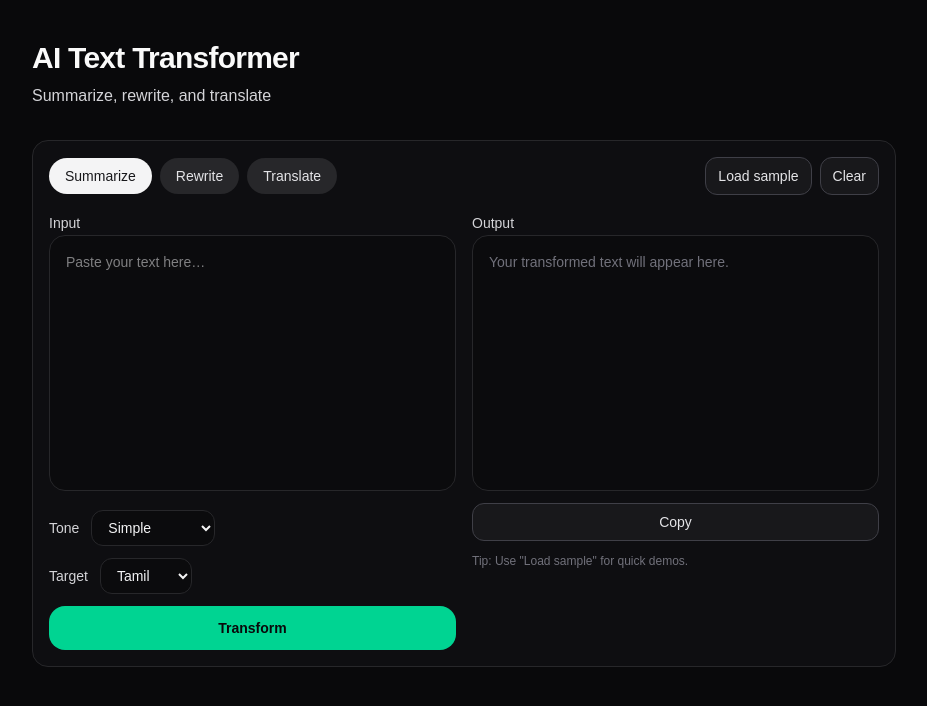
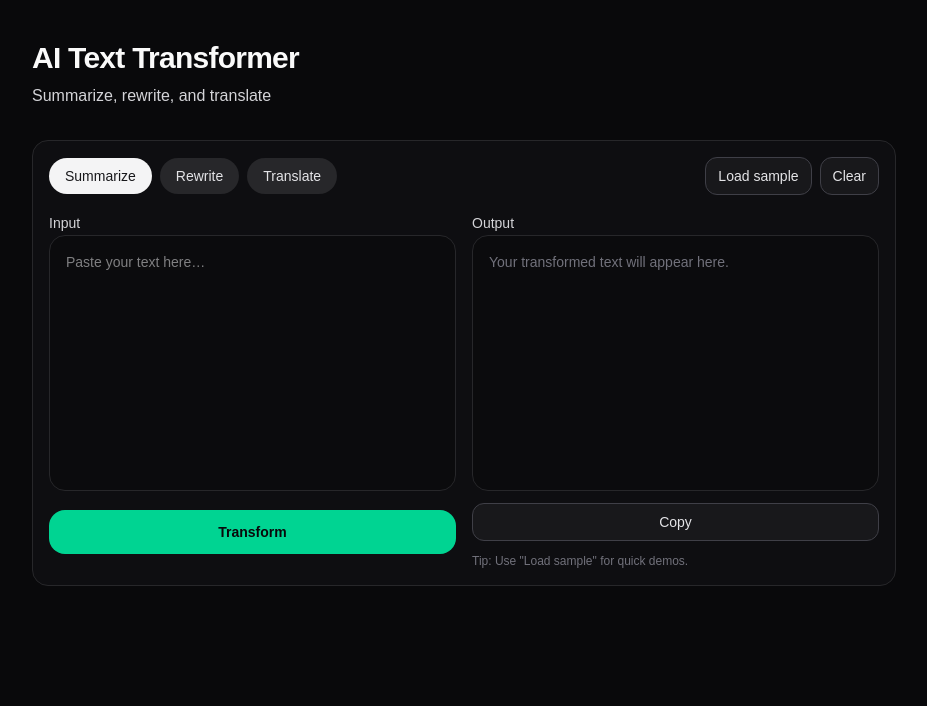
Before and after one commit to royhamlinjr/AI-Text-Transformer, a Next.js app: page / in a window 1280 px wide. Shown: the top 706 px of the page, without its empty margins (176-1103 px from the left). Built offline with nearby package versions, Linux system fonts and the light colour scheme.

Commit message:
Add conditional rendering for tone and target inputs based on selected mode

```diff
--- a/app/page.tsx
+++ b/app/page.tsx
@@ -78,6 +78,7 @@ export default function Home() {
               />
 
               {/* Tone dropdown */}
+              {mode === "rewrite" && (
               <div className="flex items-center gap-3">
                 <span className="text-sm text-zinc-300">Tone</span>
 
@@ -92,8 +93,10 @@ export default function Home() {
                   <option>Funny</option>
                 </select>
               </div>
+              )}
 
               {/* Target language */}
+              {mode === "translate" && (
               <div className="flex items-center gap-3">
                 <span className="text-sm text-zinc-300">Target</span>
 
@@ -106,6 +109,7 @@ export default function Home() {
                   <option>English</option>
                 </select>
               </div>
+              )}
 
               {/* Transform button */}
               <button className="w-full rounded-2xl bg-emerald-400 px-4 py-3 text-sm font-semibold text-zinc-950 transition hover:bg-emerald-300">
```
